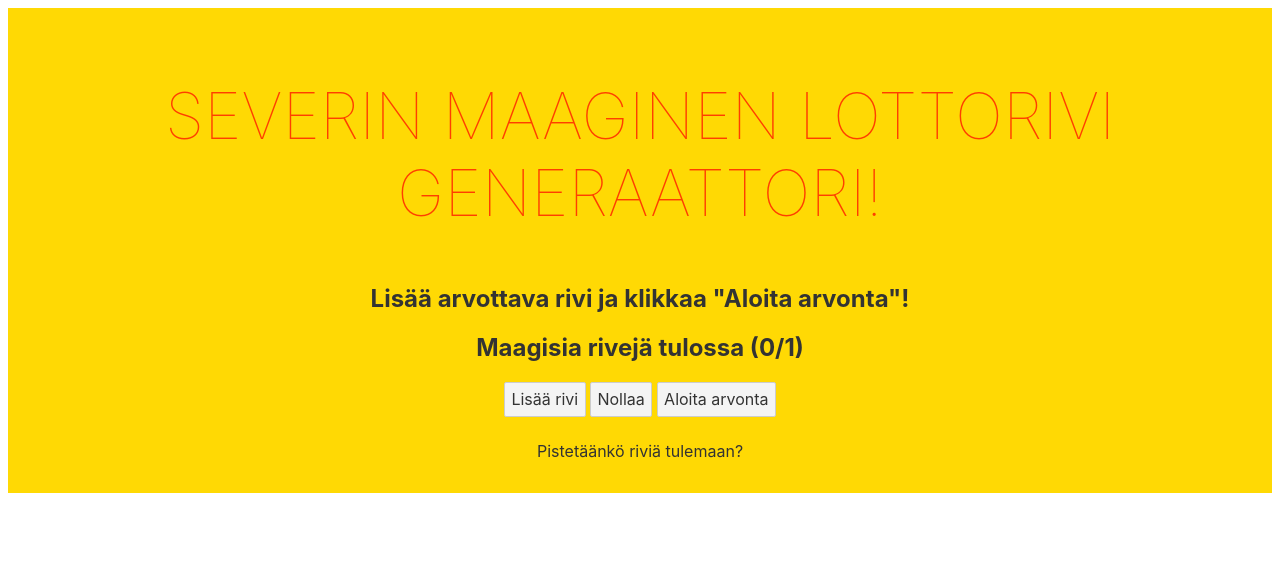
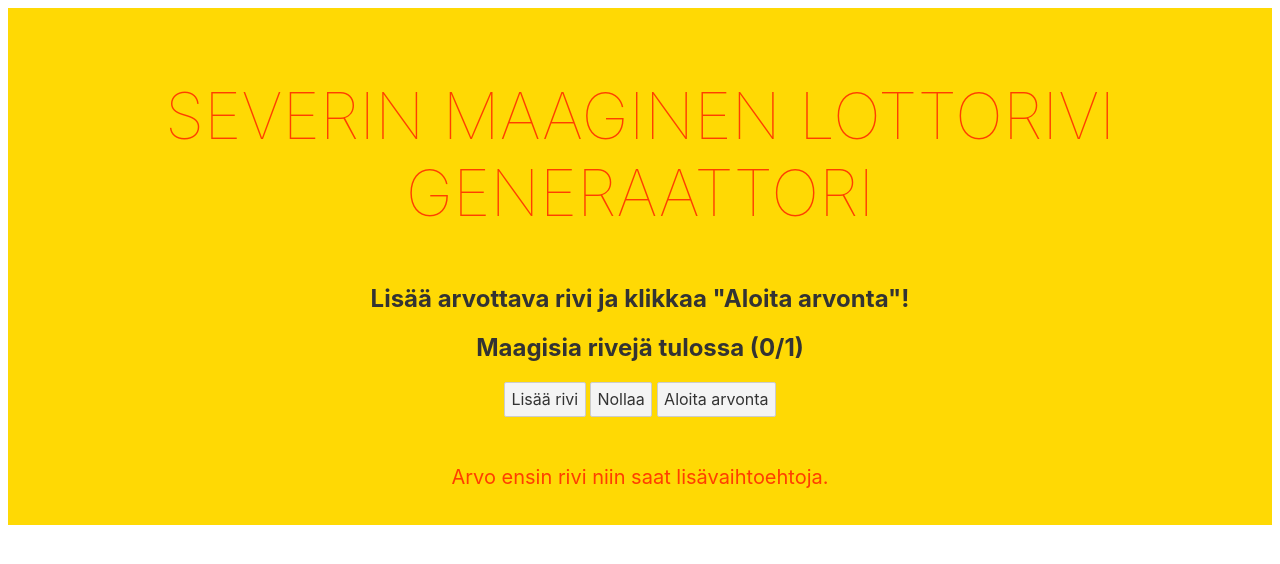
Before and after one commit to SeveriN4/svelteHarj, a Svelte app: page / in a window 1280 px wide. Shown: the top 564 px of the page. Built offline with nearby package versions, Linux system fonts and the light colour scheme.

Commit message:
Lisättiin toiminnallisuutta

```diff
--- a/src/App.svelte
+++ b/src/App.svelte
@@ -1,7 +1,10 @@
 <script>
   import { fly, fade } from 'svelte/transition';
   import Info from './Info.svelte';
+  import Rivinimi from './Rivinimi.svelte';
 
+  let arvo = false;
+  let nimi = '';
   let arpoja = 'Severi';
 
   let rivienLkm = 0;
@@ -17,6 +20,8 @@
     rivienLkm = 0;
     arvotut = [];
     document.getElementById('hide').style.display = '';
+    arvo = false;
+    nimi = '';
   }
 
   function lottoKone() {
@@ -41,8 +46,9 @@
         }
       }
       rivienLkm = 0;
+      document.getElementById('hide').style.display = 'none';
+      arvo = true;
     }
-    document.getElementById('hide').style.display = 'none';
   }
 </script>
 
@@ -57,6 +63,7 @@
 
   <button on:click={lottoKone}>Aloita arvonta</button>
 
+  <h2 id="nametag">{nimi}</h2>
   <div id="boxi">
     {#each arvotut as arvottu}
       <p in:fly={{ duration: 1500, x: 300, y: 300 }} out:fade id="arvottuja">
@@ -65,11 +72,7 @@
     {/each}
   </div>
 
-  {#if rivienLkm === 0}
-    <p>Pistetäänkö riviä tulemaan?</p>
-  {:else}
-    <p>Klikkaa vielä "Aloita arvonta!"</p>
-  {/if}
+  <Rivinimi bind:onkoArvottu={arvo} bind:name={nimi} />
 </main>
 
 <style>
@@ -100,4 +103,9 @@
     justify-content: center;
     flex-wrap: wrap;
   }
+
+  #nametag {
+    font-style: italic;
+    color: #ff3e00;
+  }
 </style>
--- a/src/Info.svelte
+++ b/src/Info.svelte
@@ -3,7 +3,7 @@
 </script>
 
 <section>
-  <h1>{tekija}n maaginen lottorivi generaattori!</h1>
+  <h1>{tekija}n maaginen lottorivi generaattori</h1>
   <h2>Lisää arvottava rivi ja klikkaa "Aloita arvonta"!</h2>
 </section>
 
--- /dev/null
+++ b/src/Rivinimi.svelte
@@ -0,0 +1,20 @@
+<script>
+  export let onkoArvottu;
+  export let name;
+</script>
+
+<section>
+  {#if onkoArvottu === true}
+    <p>Anna maagiselle riville nimi:</p>
+    <input type="text" bind:value={name} />
+  {:else}
+    <p>Arvo ensin rivi niin saat lisävaihtoehtoja.</p>
+  {/if}
+</section>
+
+<style>
+  p {
+    color: #ff3e00;
+    font-size: 20px;
+  }
+</style>
```
